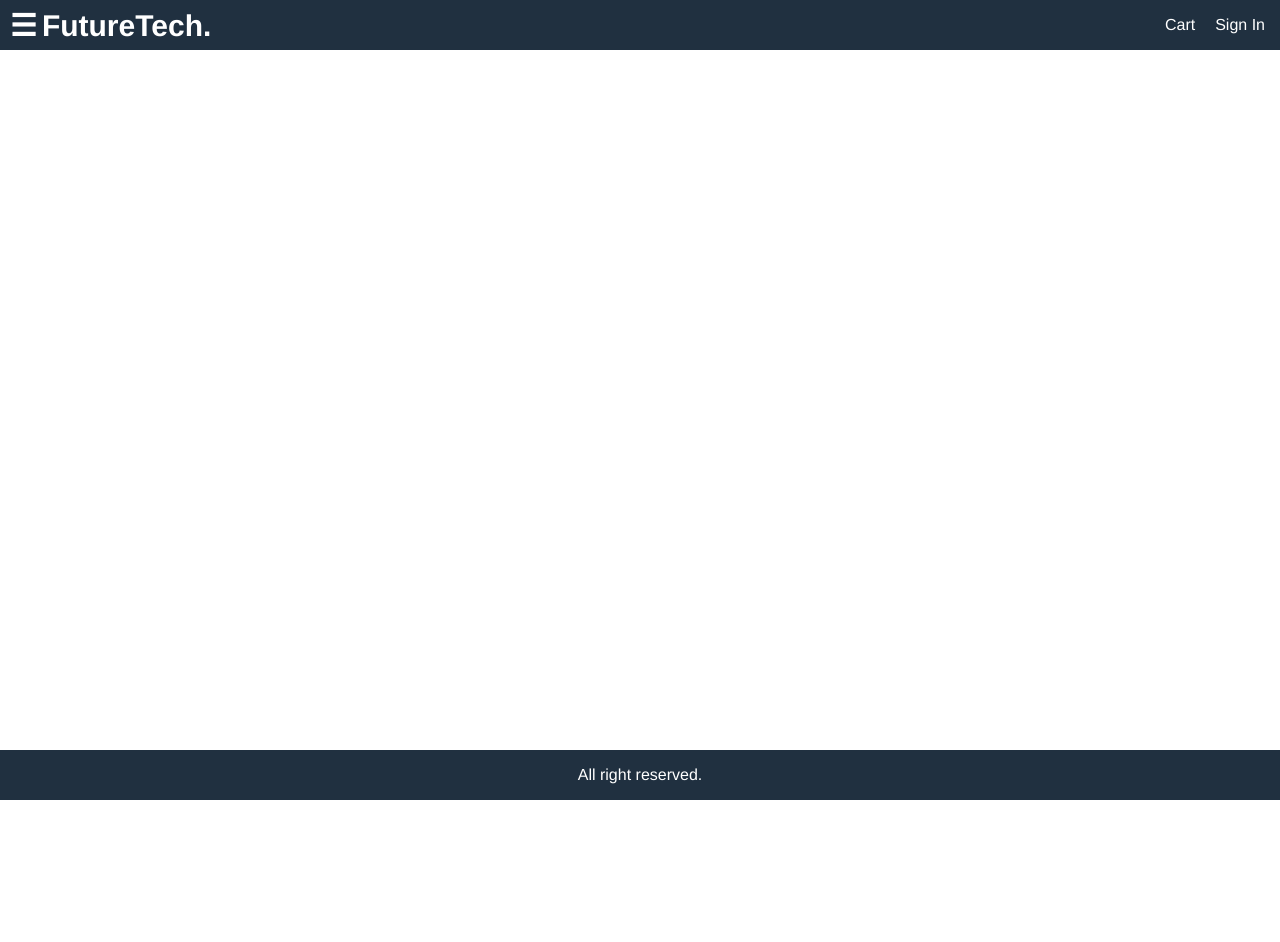
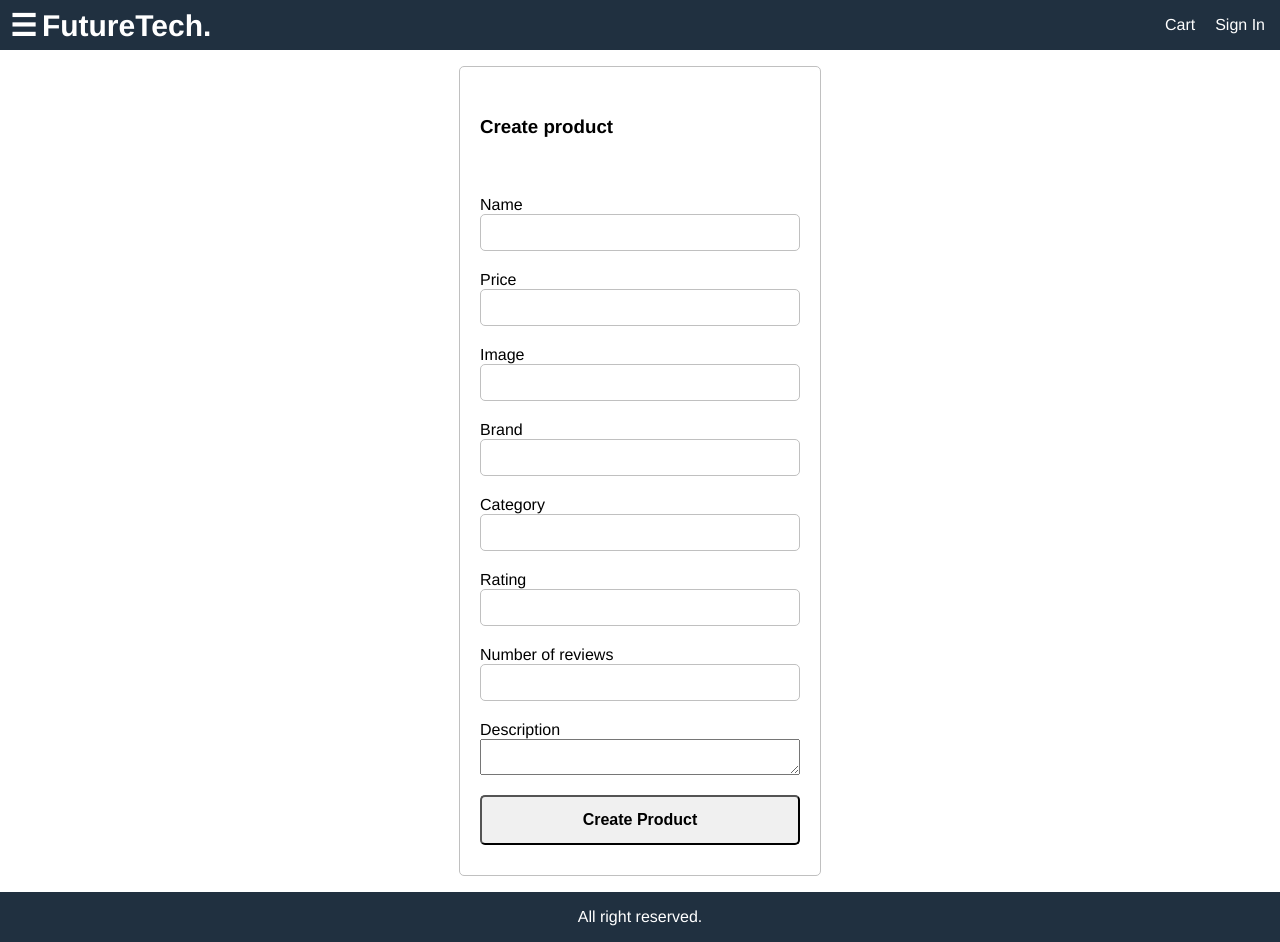
Before and after one commit to romaaxa/fcwShp-ft, a React (Create React App) app in the folder frontend/: page /products in a window 1280 px wide. Before the commit the page ends 800 px from the top, so only its background shows below. Built offline with nearby package versions, Linux system fonts and the light colour scheme.

Commit message:
[pages] add productsPage

```diff
--- a/frontend/src/App.js
+++ b/frontend/src/App.js
@@ -6,6 +6,7 @@ import { BrowserRouter, Route, Link } from 'react-router-dom';
 import SigninPage from './screenPages/SigninPage';
 import { useSelector } from 'react-redux';
 import RegisterPage from './screenPages/RegisterPage';
+import ProductsPage from './screenPages/ProductsPage';
 
 const openMenu = () => {
   document.querySelector(".sidebar").classList.add("open");
@@ -60,6 +61,7 @@ const App = () => {
 
         <main className="main">
           <div className="content">
+            <Route path="/products" component={ProductsPage} />
             <Route path="/signin" component={SigninPage} />
             <Route path="/register" component={RegisterPage} />
             <Route path="/product/:id" component={ProductPage} />
--- /dev/null
+++ b/frontend/src/screenPages/ProductsPage.js
@@ -0,0 +1,141 @@
+import React, { useEffect, useState } from 'react';
+import { Link } from 'react-router-dom';
+import { useDispatch, useSelector } from 'react-redux';
+import { signin } from '../actions/userActions';
+import { saveProduct } from '../actions/productActions';
+
+const ProductsPage = (props) => {
+
+    const [name, setName] = useState('');
+    const [price, setPrice] = useState('');
+    const [image, setImage] = useState('');
+    const [brand, setBrand] = useState('');
+    const [category, setCategory] = useState('');
+    const [countInStock, setCountinStock] = useState('');
+    const [description, setDescription] = useState('');
+    const [rating, setRating] = useState('');
+    const [numReviews, setNumreviews] = useState('');
+
+    const productSave = useSelector(state => state.productSave);
+    const { loading: loadingSave, success: successSave, error: errorSave } = productSave;
+
+    const dispatch = useDispatch();
+
+    useEffect(() => {
+
+        return () => {
+            //
+        }
+    }, [])
+
+    const submitHandler = (e) => {
+        e.preventDefault();
+        dispatch(saveProduct({
+            name,
+            price,
+            image,
+            brand,
+            category,
+            countInStock,
+            description,
+            rating,
+            numReviews,
+        }));
+    }
+
+    return (
+        <div className="form">
+            <form onSubmit={submitHandler}>
+                <ul className="form-container">
+                    <li>
+                        <h3>Create product</h3>
+                    </li>
+
+                    <li>
+                        {loadingSave && <div>Loading...</div>}
+                        {errorSave && <div>{error}</div>}
+                    </li>
+
+                    <li>
+                        <label htmlFor="name">
+                            Name
+                        </label>
+
+                        <input type="text" name="name" id="name" onChange={(e) => setName(e.target.value)}>
+                        </input>
+                    </li>
+
+                    <li>
+                        <label htmlFor="price">
+                            Price
+                        </label>
+
+                        <input type="text" name="price" id="price" onChange={(e) => setName(e.target.value)}>
+                        </input>
+                    </li>
+
+                    <li>
+                        <label htmlFor="image">
+                            Image
+                        </label>
+
+                        <input type="text" name="image" id="image" onChange={(e) => setImage(e.target.value)}>
+                        </input>
+                    </li>
+
+                    <li>
+                        <label htmlFor="brand">
+                            Brand
+                        </label>
+
+                        <input type="text" name="brand" id="brand" onChange={(e) => setBrand(e.target.value)}>
+                        </input>
+                    </li>
+
+                    <li>
+                        <label htmlFor="category">
+                            Category
+                        </label>
+
+                        <input type="text" name="category" id="category" onChange={(e) => setCategory(e.target.value)}>
+                        </input>
+                    </li>
+
+                    <li>
+                        <label htmlFor="rating">
+                            Rating
+                        </label>
+
+                        <input type="text" name="rating" id="rating" onChange={(e) => setRating(e.target.value)}>
+                        </input>
+                    </li>
+
+                    <li>
+                        <label htmlFor="numReviews">
+                            Number of reviews
+                        </label>
+
+                        <input type="text" name="numReviews" id="numReviews" onChange={(e) => setNumreviews(e.target.value)}>
+                        </input>
+                    </li>
+
+                    <li>
+                        <label htmlFor="description">
+                            Description
+                        </label>
+
+                        <textarea type="text" name="description" id="description" onChange={(e) => setDescription(e.target.value)}>
+                        </textarea>
+                    </li>
+
+
+                    <li>
+                        <button type="submit" className="button-primary">Create Product</button>
+                    </li>
+                </ul>
+            </form>
+        </div>
+    )
+}
+
+export default ProductsPage;
--- a/frontend/src/store.js
+++ b/frontend/src/store.js
@@ -2,7 +2,7 @@ import { createStore, combineReducers, applyMiddleware, compose } from 'redux';
 import thunk from 'redux-thunk';
 import Cookie from 'js-cookie';
 import { cartReducer } from './reducers/cartReducers';
-import { productDetailsReducer, productListReducer } from './reducers/productReducers';
+import { productDetailsReducer, productListReducer, productSaveReducer } from './reducers/productReducers';
 import { userRegisterReducer, userSigninReducer } from './reducers/userReducers';
 
 const cartItems = Cookie.getJSON("cartItems") || [];
@@ -16,6 +16,7 @@ const reducer = combineReducers({
     cart: cartReducer,
     userSignin: userSigninReducer,
     userRegister: userRegisterReducer,
+    productSave: productSaveReducer
 })
 
 const composeEnhancer = window.__REDUX_DEVTOOLS_EXTENSION_COMPOSE__ || compose;
```
